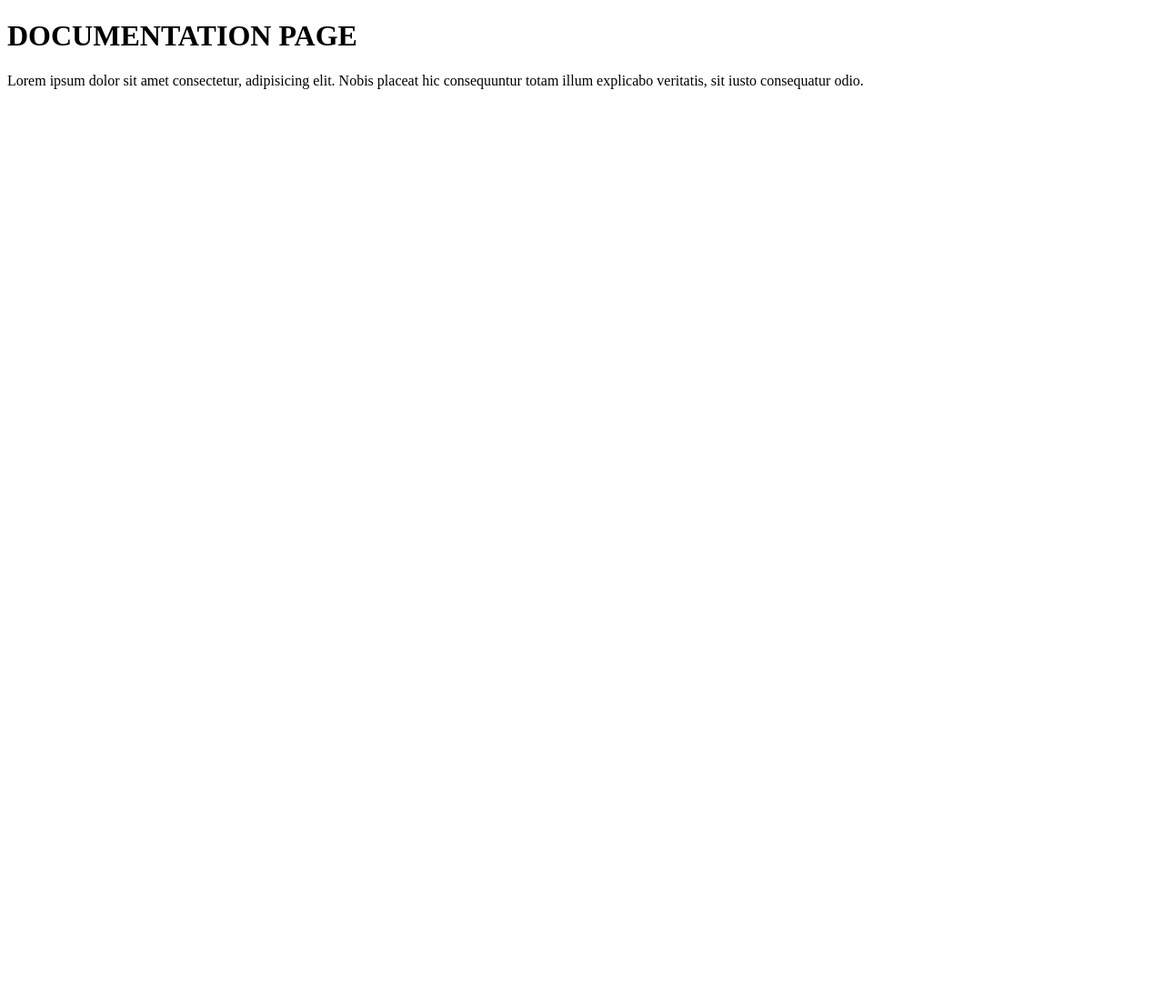
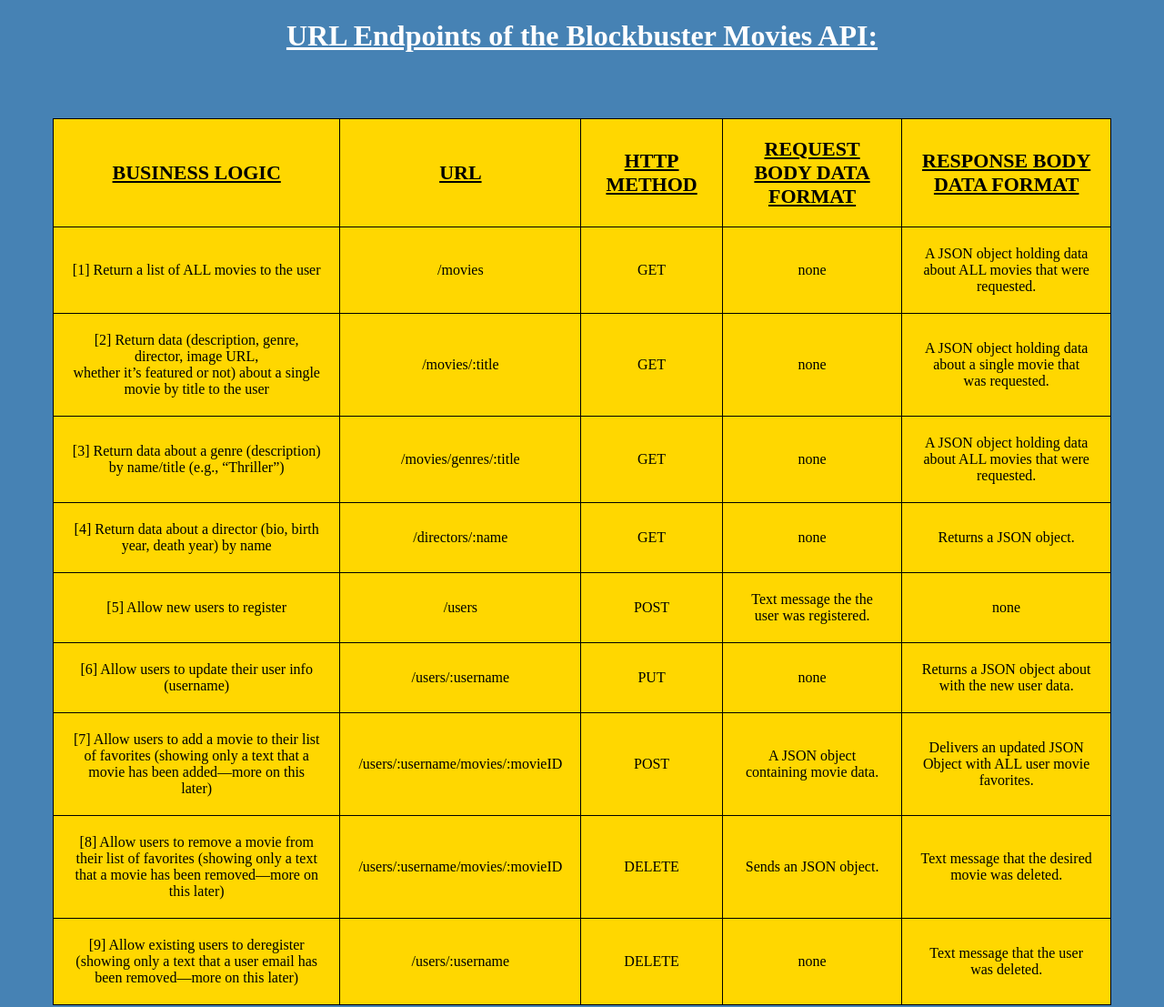
Before and after one commit to koola123/myBlockbusters_api, a website: page public/documentation.html in a window 1280 px wide. Shown: the whole page at 91% size. Before the commit the page ends 800 px from the top, so only its background shows below. Drawn offline with Linux system fonts and the light colour scheme.

Commit message:
Defined endpoints

```diff
--- a/public/documentation.html
+++ b/public/documentation.html
@@ -5,11 +5,84 @@
   <meta http-equiv="X-UA-Compatible" content="IE=edge">
   <meta name="viewport" content="width=device-width, initial-scale=1.0">
   <title>DOCUMENTATION</title>
+  <link rel="stylesheet" href="style.css" type="text/css"/>
 </head>
 <body>
-  <h1>DOCUMENTATION PAGE</h1>
-  <p>Lorem ipsum dolor sit amet consectetur, adipisicing elit.
-     Nobis placeat hic consequuntur totam illum explicabo veritatis,
-     sit iusto consequatur odio.</p>
+
+  <h1>URL Endpoints of the Blockbuster Movies API:</h1>
+  <table>
+    <tr>
+      <th>Business Logic</th>
+      <th>URL</th>
+      <th>HTTP Method</th>
+      <th>Request body data format</th>
+      <th>Response body data format</th>
+    </tr>
+    <tr>
+      <td>[1] Return a list of ALL movies to the user</td>
+      <td>/movies</td>
+      <td>GET</td>
+      <td>none</td>
+      <td>A JSON object holding data about ALL movies that were requested.</td>
+    </tr>
+    <tr>
+      <td>[2] Return data (description, genre, director, image URL,<br> whether
+        it’s featured or not) about a single movie by title to the user</td>
+      <td>/movies/:title</td>
+      <td>GET</td>
+      <td>none</td>
+      <td>A JSON object holding data about a single movie that was requested.</td>
+    </tr>
+    <tr>
+      <td>[3] Return data about a genre (description) by name/title (e.g., “Thriller”)</td>
+      <td>/movies/genres/:title</td>
+      <td>GET</td>
+      <td>none</td>
+      <td>A JSON object holding data about ALL movies that were requested.</td>
+    </tr>
+    <tr>
+      <td>[4] Return data about a director (bio, birth year, death year) by name</td>
+      <td>/directors/:name</td>
+      <td>GET</td>
+      <td>none</td>
+      <td>Returns a JSON object.</td>
+    </tr>
+    <tr>
+      <td>[5] Allow new users to register</td>
+      <td>/users</td>
+      <td>POST</td>
+      <td>Text message the the user was registered.</td>
+      <td>none</td>
+    </tr>
+    <tr>
+      <td>[6] Allow users to update their user info (username)</td>
+      <td>/users/:username</td>
+      <td>PUT</td>
+      <td>none</td>
+      <td>Returns a JSON object about with the new user data.</td>
+    </tr>
+    <tr>
+      <td>[7] Allow users to add a movie to their list of favorites (showing only a text that a movie has been added—more on this later)</td>
+      <td>/users/:username/movies/:movieID</td>
+      <td>POST</td>
+      <td>A JSON object containing movie data.</td>
+      <td>Delivers an updated JSON Object with ALL user movie favorites.</td>
+    </tr>
+    <tr>
+      <td>[8] Allow users to remove a movie from their list of favorites (showing only a text that a movie has been removed—more on this later)</td>
+      <td>/users/:username/movies/:movieID</td>
+      <td>DELETE</td>
+      <td>Sends an JSON object.</td>
+      <td>Text message that the desired movie was deleted.</td>
+    </tr>
+    <tr>
+      <td>[9] Allow existing users to deregister (showing only a text that a user email has been removed—more on this later)</td>
+      <td>/users/:username</td>
+      <td>DELETE</td>
+      <td>none</td>
+      <td>Text message that the user was deleted.</td>
+    </tr>
+  </table>
+
 </body>
 </html>
--- /dev/null
+++ b/public/style.css
@@ -0,0 +1,64 @@
+:root {
+    --primary-color: #000;
+    --secondary-color: #FFF;
+    --primary-bg-color: #4682B4;
+    --secondary-bg-color: #FFD700;
+}
+
+body {
+    color: var(--primary-color);
+    background-color: var(--primary-bg-color);
+}
+
+h1 {
+    text-align: center;
+    color: var(--secondary-color);
+    text-decoration: underline;
+}
+
+table {
+    display: flex;
+    flex-direction: column;
+    border-collapse: collapse;
+    padding: 50px;
+    overflow-x: auto;
+    border-radius: 10px;
+}
+
+th {
+    font-size: 22px;
+    text-transform: uppercase;
+    padding: 20px;
+    text-decoration: underline;
+    border: 1px solid var(--primary-color);
+}
+
+tr {
+   text-align: center;
+   background-color: var(--secondary-bg-color);
+}
+
+td {
+    text-align: center;
+    padding: 20px;
+    border: 1px solid black;
+}
+
+@media only screen and (max-width: 768px) {
+    h1 {
+        font-size: 25px;
+        margin-bottom: 5px;
+        margin-left: 100px;
+    }
+
+    th {
+        font-size: 15px;
+        min-width: 80px;
+    }
+
+    td {
+        font-size: 16px;
+        padding: 10px;
+        min-width: 80px;
+    }
+}
```
Also changed, not shown: index.js (+6 -9 lines), package.json (+7 -2 lines), 1 other file.
